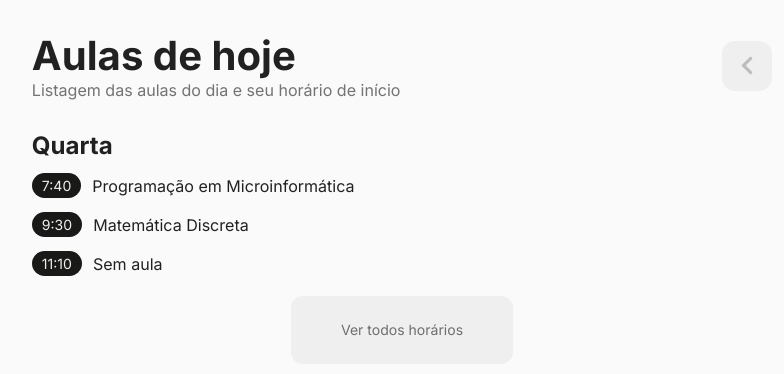
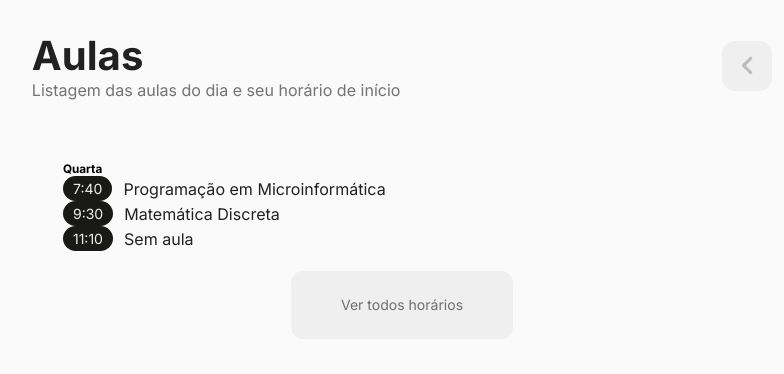
Before and after one commit to SadS4ndWiCh/ads-dashboard, a Next.js app: page /aulas in a window 1280 px wide. Shown: the top 374 px of the page, without its empty margins (238-1022 px from the left). Built offline with nearby package versions, Linux system fonts and the light colour scheme.

Commit message:
use layout component

```diff
--- a/src/pages/aulas.tsx
+++ b/src/pages/aulas.tsx
@@ -3,7 +3,7 @@ import type { GetStaticProps, NextPage } from 'next';
 
 import * as AdsApi from '@lib/ads';
 
-import { Header } from '@components/Header';
+import { Layout } from '@components/Layout';
 import { Link } from '@components/Link';
 import { ClassSchedule } from '@components/ClassSchedule';
 
@@ -44,18 +44,17 @@ const ClassesPage: NextPage<ClassesPageProps> = ({ horaries }) => {
   }, []);
 
   return (
-    <div className={styles.container}>
-      <Header
-        title="Aulas de hoje"
-        description="Listagem das aulas do dia e seu horário de início"
-        backTo="/"
-      />
+    <Layout
+      title='Aulas'
+      description='Listagem das aulas do dia e seu horário de início'
+      className={styles.container}
+    >
+      <h3>{ todayClasses && todayClasses.label }</h3>
 
-      <main>
-        <h3>{ todayClasses && todayClasses.label }</h3>
       { todayClasses && !todayClasses.classesSchedules.length && (
         <p>Não tem aula</p>
       ) }
+
       { todayClasses && todayClasses.classesSchedules.map((classSchedule, i) => (
         <ClassSchedule
           key={`class-${i}`}
@@ -67,9 +66,10 @@ const ClassesPage: NextPage<ClassesPageProps> = ({ horaries }) => {
       <Link
         href='/horarios'
         className={styles.seeAllHoraries}
-        >Ver todos horários</Link>
-      </main>
-    </div>
+      >
+        Ver todos horários
+      </Link>
+    </Layout>
   )
 }
 
```
Lines whose indentation alone changed are shown as unchanged.
